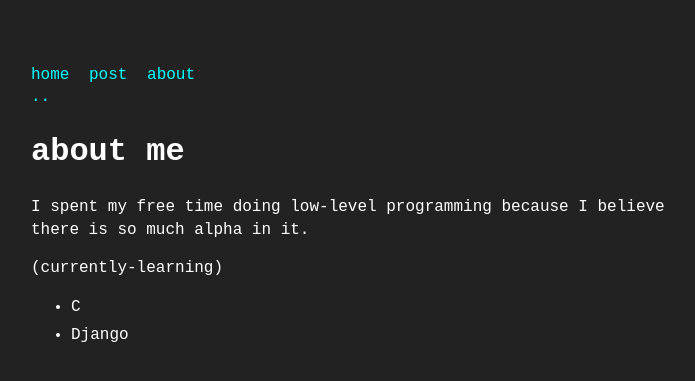
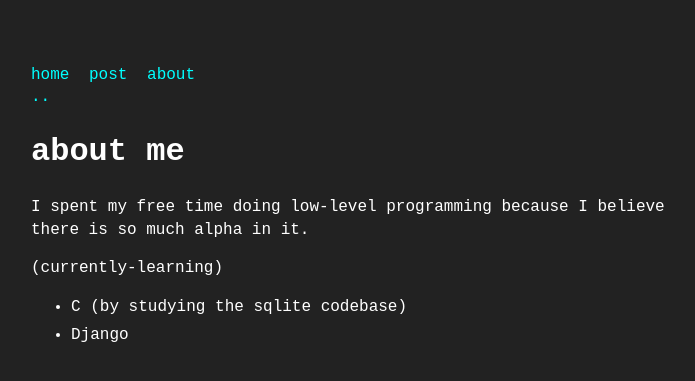
Before and after one commit to psh0078/psh0078.github.io, a Jekyll site: the page built from about.md, in a window 1280 px wide. Shown: the top 381 px of the page, without its empty margins (289-984 px from the left). Built offline with Jekyll 4.4.1, drawn with Linux system fonts in a browser that asks for light colours.

Commit message:
📦 update

```diff
--- a/_sass/no-style-please.scss
+++ b/_sass/no-style-please.scss
@@ -15,7 +15,8 @@
     }
   }
   img {
-    filter: invert(1);
+    background-color: #222222;
+    color: white;
 
     &.ioda { filter: invert(0); }
   }
--- a/about.md
+++ b/about.md
@@ -5,5 +5,5 @@ title: about me
 I spent my free time doing low-level programming because I believe there is so much alpha in it.
 
 (currently-learning)
-- C
+- C (by studying the sqlite codebase)
 - Django
```
Also changed, not shown: 1 other file.
